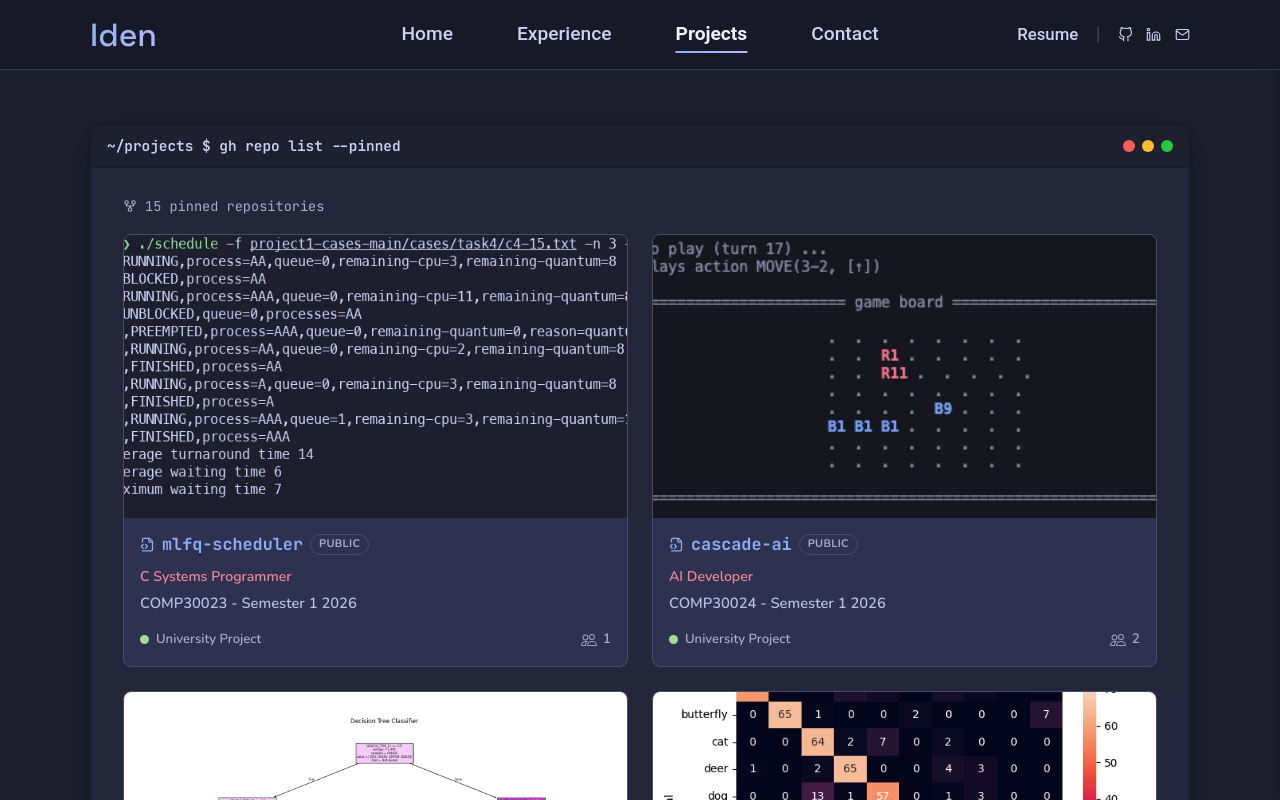
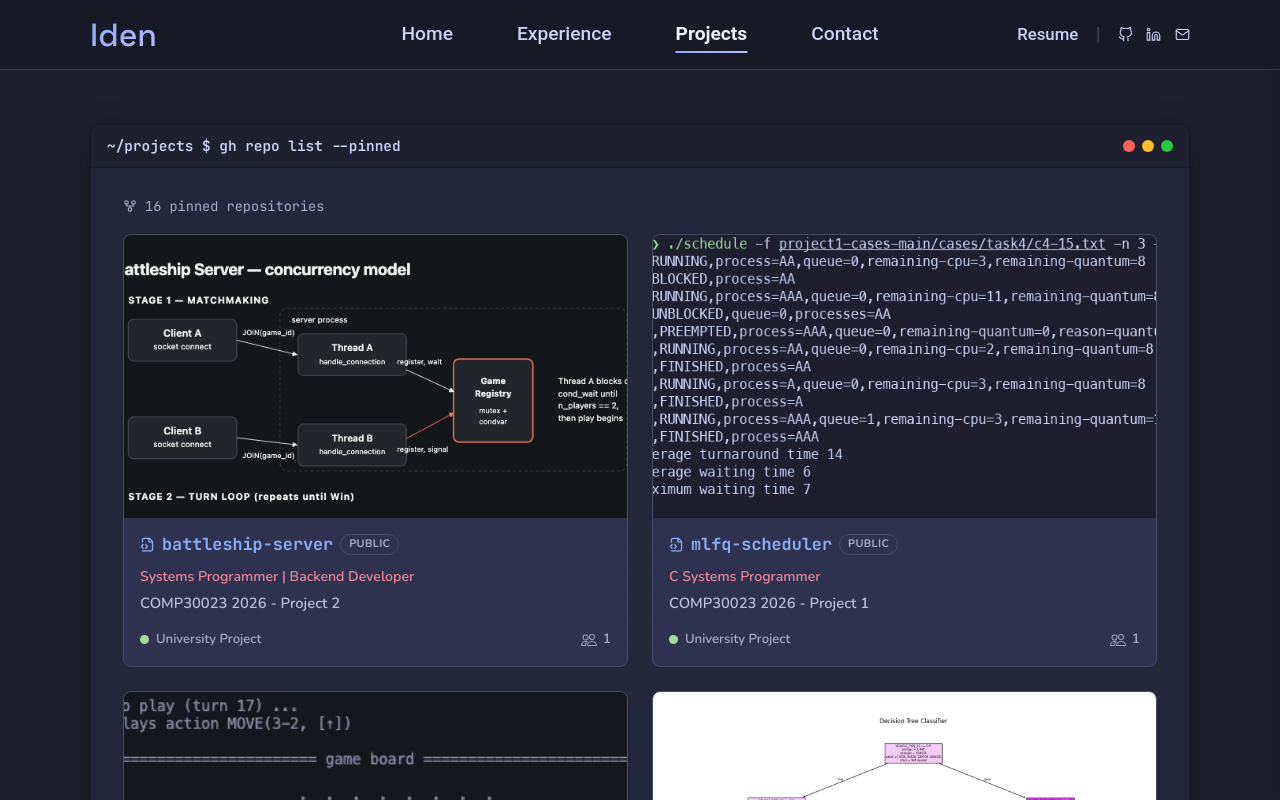
Before and after one commit to iden0605/portfolio, a React (Vite) app: page /projects in a window 1280 px wide. Shown: the top 800 px of the page. Built offline with nearby package versions, Linux system fonts and the light colour scheme.

Commit message:
Feat: Added compsys project 2

```diff
--- a/src/Data/projectData.js
+++ b/src/Data/projectData.js
@@ -1,10 +1,34 @@
 // data for project section
 const projectData = {
+  "Battleship Server": {
+    tokenizedName: "battleship-server",
+    category: "university",
+    description: `Battleship Server is a networked multiplayer Battleship implementation with a custom binary TCP protocol connecting a C client and thread-per-connection C server. The server pairs clients into concurrent games using mutex-guarded matchmaking and condition variables, supporting many simultaneous matches against a shared game engine. It handles both standard and extended move-result encodings, with robust error handling across malformed messages and socket failures.`,
+    date: "COMP30023 2026 - Project 2",
+    type: "University Project",
+    teamSize: 1,
+    role: "Systems Programmer | Backend Developer",
+    thumbnail: "/assets/project/Battleship Server/battleship-server-image-1.png",
+    technologies: ["C", "TCP Sockets", "pthreads", "Makefile"],
+    liveLink: "",
+    githubLink: "https://github.com/iden0605/COMP30023-Project-2",
+    itchLink: "",
+    wwwLink: "",
+    status: "Completed",
+    projectTime: "3 Weeks",
+    keyResponsibilities: [
+      "Designed and implemented a custom binary TCP protocol (join/ships/move/result message types) with length-prefixed framing.",
+      "Built a thread-per-connection server in C using pthreads, with mutex-protected game registry and condition-variable-based player pairing and matchmaking.",
+      "Implemented concurrent multi-game support, allowing many simultaneous games via a linked list of game entries guarded by a global lock.",
+      "Implemented the client-side game loop handling ship placement, move requests, and both standard and extended move result encodings.",
+      "Handled error paths for malformed messages, socket failures, and invalid engine calls, including setsockopt error handling, player number assignment, and win-condition loop exit.",
+    ],
+  },
   "MLFQ Scheduler": {
     tokenizedName: "mlfq-scheduler",
     category: "university",
     description: `MLFQ Scheduler is a Multi-Level Feedback Queue CPU scheduling simulator built in C for COMP30023 (Computer Systems). It models process arrivals, priority-queue demotion, I/O blocking, and periodic priority boosting on a tick-by-tick basis. Given a workload trace and scheduler configuration, it produces a full execution transcript and summary statistics including turnaround time, waiting time, and CPU utilisation.`,
-    date: "COMP30023 - Semester 1 2026",
+    date: "COMP30023 2026 - Project 1",
     type: "University Project",
     teamSize: 1,
     role: "C Systems Programmer",
```
Also changed, not shown: public/assets/project/Battleship Server/battleship-server-image-1.png (added).
